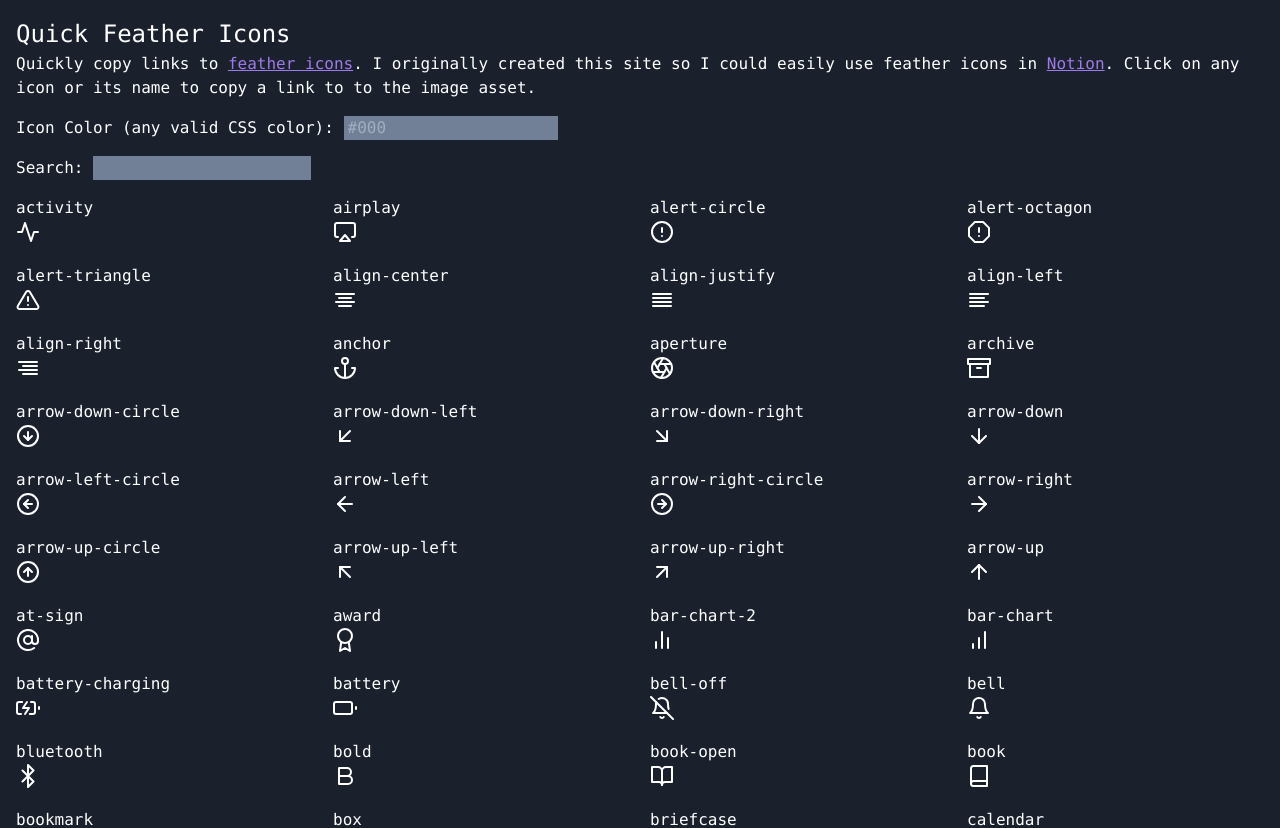
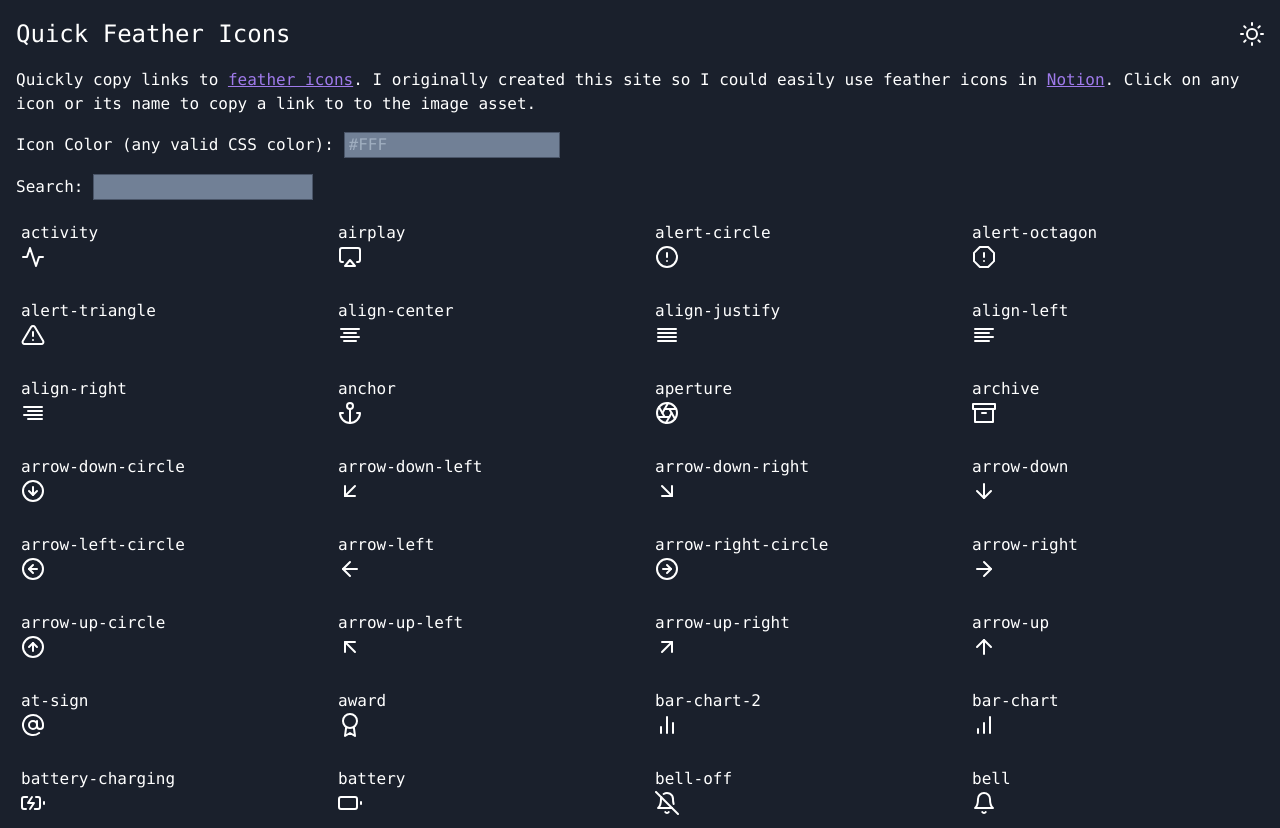
Before and after one commit to kpollich/quick-feather-icons, a Next.js app: page / in a window 1280 px wide. Shown: the top 828 px of the page. Built offline with nearby package versions, Linux system fonts and the light colour scheme.

Commit message:
Add dark/light themes + hover styles to icons

```diff
--- a/package.json
+++ b/package.json
@@ -9,6 +9,7 @@
     "postcss-import": "^12.0.1",
     "react": "^16.13.1",
     "react-dom": "^16.13.1",
+    "react-feather": "^2.0.8",
     "tailwindcss": "^1.4.6"
   },
   "scripts": {
--- a/src/components/IconListItem.tsx
+++ b/src/components/IconListItem.tsx
@@ -25,8 +25,11 @@ function IconListItem({ icon, iconColor, onCopy }) {
   }
 
   return (
-    <div key={icon.name} onClick={handleClick} className="cursor-pointer">
-      <h1>{icon.name}</h1>
+    <div
+      onClick={handleClick}
+      className="cursor-pointer rounded p-1 border border-transparent hover:border-current"
+    >
+      <h3>{icon.name}</h3>
 
       <div
         dangerouslySetInnerHTML={{ __html: icon.toSvg({ color: iconColor }) }}
--- a/src/pages/index.tsx
+++ b/src/pages/index.tsx
@@ -1,12 +1,27 @@
 import React, { useState } from "react";
 import { icons } from "feather-icons";
+import { Sun, Moon } from "react-feather";
 
 import IconListItem from "../components/IconListItem";
 
 function IndexPage() {
+  const [theme, setTheme] = useState("dark");
   const [iconColor, setIconColor] = useState("");
   const [filter, setFilter] = useState("");
   const [showSuccessAlert, setShowSuccessAlert] = useState(false);
+
+  const filteredIcons = Object.keys(icons)
+    .filter((key) => {
+      if (!filter) {
+        return true;
+      }
+
+      return (
+        icons[key].tags.some((tag) => tag.includes(filter.toLowerCase())) ||
+        key.includes(filter.toLowerCase())
+      );
+    })
+    .map((key) => icons[key]);
 
   function showToast() {
     const visibleForMs = 2000;
@@ -19,32 +34,32 @@ function IndexPage() {
   }
 
   return (
-    <div className="min-w-screen min-h-screen font-mono p-4 bg-gray-900 text-white">
+    <main className={`min-w-screen min-h-screen font-mono p-4 theme-${theme}`}>
+      <div className="flex justify-between items-center mb-4">
         <h1 className="text-2xl">Quick Feather Icons</h1>
+
+        <button
+          onClick={() =>
+            theme === "dark" ? setTheme("light") : setTheme("dark")
+          }
+        >
+          {theme === "dark" ? <Sun /> : <Moon />}
+        </button>
+      </div>
 
       <p className="mb-4">
         Quickly copy links to{" "}
-        <a
-          className="text-purple-500 underline hover:text-purple-700"
-          href="https://feathericons.com/"
-        >
-          feather icons
-        </a>
-        . I originally created this site so I could easily use feather icons in{" "}
-        <a
-          className="text-purple-500 underline hover:text-purple-700"
-          href="http://notion.so/"
-        >
-          Notion
-        </a>
-        . Click on any icon or its name to copy a link to to the image asset.
+        <a href="https://feathericons.com/">feather icons</a>. I originally
+        created this site so I could easily use feather icons in{" "}
+        <a href="http://notion.so/">Notion</a>. Click on any icon or its name to
+        copy a link to to the image asset.
       </p>
 
       <div>
         <label>Icon Color (any valid CSS color): </label>
         <input
-          placeholder="#000"
-          className="text-white mb-4 pl-1 bg-gray-600 focus:outline-none focus:shadow-outline appearance-none leading-normal"
+          placeholder={theme === "dark" ? "#FFF" : "#000"}
+          className="mb-4 pl-1"
           value={iconColor}
           onChange={(e) => setIconColor(e.target.value)}
         />
@@ -54,36 +69,25 @@ function IndexPage() {
         <label>Search: </label>
         <input
           type="search"
-          className="text-white mb-4 px-1 bg-gray-600 focus:outline-none focus:shadow-outline appearance-none leading-normal"
+          className="mb-4 px-1"
           value={filter}
           onChange={(e) => setFilter(e.target.value)}
         />
       </div>
 
       <div className="grid md:grid-cols-4 md:gap-5 grid-cols-2 gap-3">
-        {Object.keys(icons)
-          .filter((key) => {
-            if (!filter) {
-              return true;
-            }
-
-            return (
-              icons[key].tags.some((tag) =>
-                tag.includes(filter.toLowerCase())
-              ) || key.includes(filter.toLowerCase())
-            );
-          })
-          .map((key) => {
-            const icon = icons[key];
-
-            return (
+        {filteredIcons.length > 0 ? (
+          filteredIcons.map((icon) => (
             <IconListItem
+              key={icon.name}
               icon={icon}
               iconColor={iconColor}
               onCopy={() => showToast()}
             />
-            );
-          })}
+          ))
+        ) : (
+          <span>No icons found</span>
+        )}
       </div>
 
       {showSuccessAlert && (
@@ -91,7 +95,7 @@ function IndexPage() {
           Successfully Copied Link
         </div>
       )}
-    </div>
+    </main>
   );
 }
 
--- a/src/styles/tailwind.css
+++ b/src/styles/tailwind.css
@@ -1,3 +1,49 @@
 @import "tailwindcss/base";
 @import "tailwindcss/components";
 @import "tailwindcss/utilities";
+
+:root {
+  --background-color: #1a202c;
+  --text-color: #fff;
+}
+
+main {
+  background-color: var(--background-color);
+  color: var(--text-color);
+  transition: all 200ms ease;
+}
+
+.theme-dark {
+  --background-color: #1a202c;
+  --text-color: #fff;
+}
+
+.theme-dark input {
+  @apply bg-gray-600 border border-gray-700;
+}
+
+.theme-light {
+  --background-color: #f7fafc;
+  --text-color: #000;
+}
+
+.theme-light input {
+  @apply bg-gray-200 border border-gray-300;
+}
+
+input {
+  @apply appearance-none leading-normal;
+  transition: all 200ms ease;
+}
+
+input:focus {
+  @apply: outline-none shadow-outline;
+}
+
+a {
+  @apply text-purple-500 underline;
+}
+
+a:hover {
+  @apply text-purple-700;
+}
--- a/tailwind.config.js
+++ b/tailwind.config.js
@@ -1,7 +1,12 @@
 module.exports = {
   purge: false,
   theme: {
-    extend: {},
+    extend: {
+      colors: {
+        background: "var(--background-color)",
+        text: "var(--text-color)",
+      },
+    },
   },
   variants: {},
   plugins: [],
```
Also changed, not shown: 1 other file (tests, documents, lock files or other folders). Lines whose indentation alone changed are shown as unchanged.
